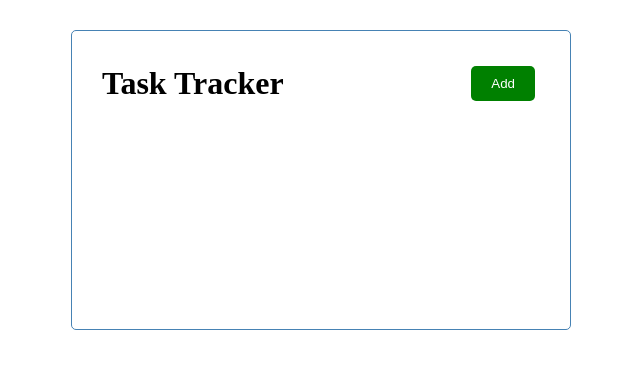
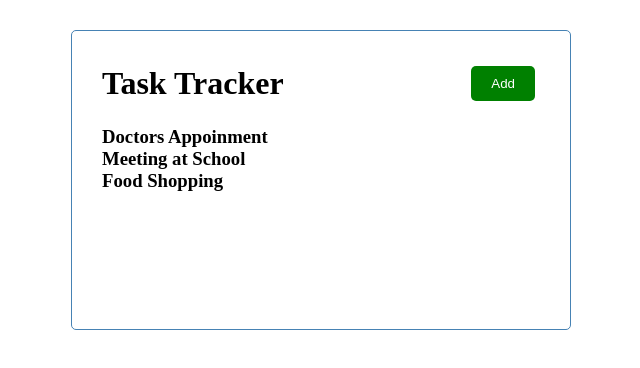
Before and after one commit to Amasha2000/React-Task_Tracker, a React (Create React App) app: page / in a window 1280 px wide. Shown: the top 368 px of the page, without its empty margins (319-959 px from the left). Built offline with nearby package versions, Linux system fonts and the light colour scheme.

Commit message:
Content Updated

```diff
--- a/src/App.js
+++ b/src/App.js
@@ -1,7 +1,33 @@
 import React from 'react'
 import Header from './components/Header'
+import Tasks from './components/Tasks'
+import { useState } from "react"
 
 const App = () => {
+
+  const [tasks, setTasks] = useState(
+    [
+      {
+        id:1,
+        text:'Doctors Appoinment',
+        day:'Feb 5th at 2.30pm',
+        reminder:true
+      },
+      {
+        id:2,
+        text:'Meeting at School',
+        day:'Feb 6th at 1.30pm',
+        reminder:true
+      },
+      {
+        id:3,
+        text:'Food Shopping',
+        day:'Feb 5th at 2.30pm',
+        reminder:false
+      }
+    ]
+  );
+
 
   // const name='Mary';
   // const x=true;
@@ -11,6 +37,7 @@
       {/* <h1>Hello From React</h1>
       <h2>Hi {x ? 'Yes':'No'}</h2> */}
       <Header/>
+      <Tasks tasks={tasks}/>
     </div>
   )
 }
--- a/src/components/Header.js
+++ b/src/components/Header.js
@@ -1,5 +1,6 @@
 import PropTypes from 'prop-types';
 import Button from './Button';
+import Task from './Tasks';
 
 const Header = ({title}) => {
 
--- /dev/null
+++ b/src/components/Tasks.js
@@ -0,0 +1,10 @@
+const Tasks = ({tasks}) => {
+
+  return (
+   <>
+    {tasks.map((task)=>(<h3 key={task.id}>{task.text}</h3>))}
+   </>
+  )
+}
+
+export default Tasks
```
Also changed, not shown: src/components/Task.js (deleted, +0 -28 lines).
